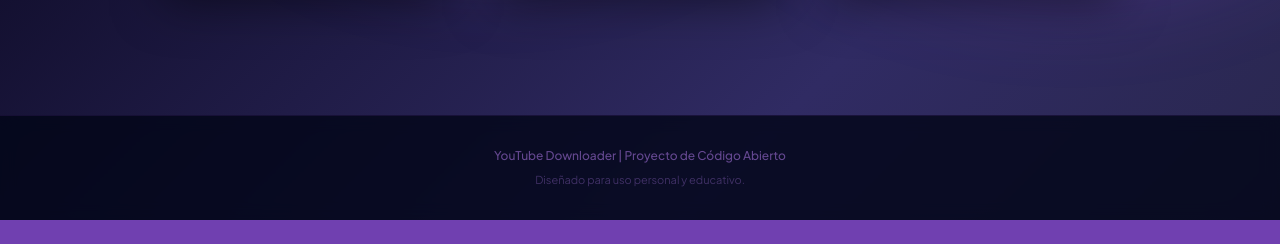
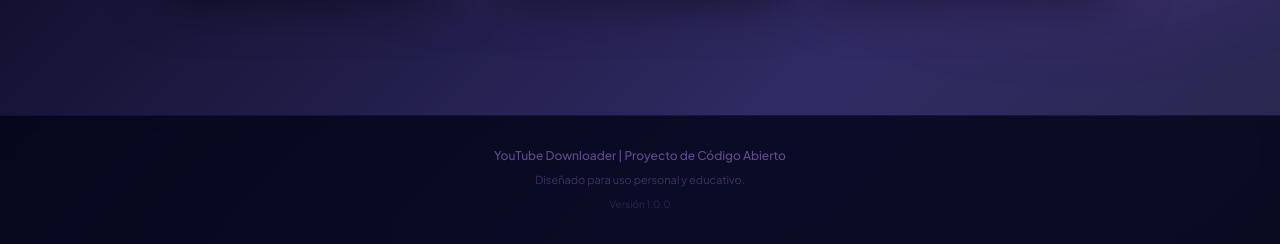
Before and after one commit to alexfloresmorales26-cmyk/-home-alejandro-youtube_downloader, a Flask app: page / in a window 1280 px wide. Shown: the part 940-1184 px from the top of the page. Before the commit the page ends 1160 px from the top, so only its background shows below. Run offline with Flask 3, Linux system fonts and the light colour scheme; some libraries are stand-ins or nearby versions.

Commit message:
feat: mostrar versión 1.0.0 en la página web

```diff
--- a/templates/index.html
+++ b/templates/index.html
@@ -85,7 +85,7 @@
             <div class="p-6 rounded-2xl glass glass-hover space-y-4 group"><div class="w-14 h-14 rounded-2xl bg-pink-500/20 border border-pink-500/30 flex items-center justify-center text-pink-400 text-2xl group-hover:scale-110 transition-transform duration-300"><i class="fa-solid fa-mobile-screen-button"></i></div><h4 class="font-bold text-white text-lg group-hover:text-pink-300 transition-colors">Todos los Dispositivos</h4><p class="text-purple-200/60 text-sm leading-relaxed">Úsalo desde Android, iPhone, tablet o PC.</p></div>
         </div>
     </main>
-    <footer class="relative z-10 border-t border-purple-500/10 bg-slate-950/80 backdrop-blur py-8 text-center text-xs text-purple-400/50"><div class="max-w-6xl mx-auto px-4 space-y-2"><p class="font-medium">YouTube Downloader | Proyecto de Código Abierto</p><p class="text-[11px] text-purple-400/30">Diseñado para uso personal y educativo.</p></div></footer>
+    <footer class="relative z-10 border-t border-purple-500/10 bg-slate-950/80 backdrop-blur py-8 text-center text-xs text-purple-400/50"><div class="max-w-6xl mx-auto px-4 space-y-2"><p class="font-medium">YouTube Downloader | Proyecto de Código Abierto</p><p class="text-[11px] text-purple-400/30">Diseñado para uso personal y educativo.</p><p class="text-[10px] text-purple-400/20 mt-1">Versión 1.0.0</p></div></footer>
     <script src="/static/js/app.js"></script>
 </body>
 </html>
```
